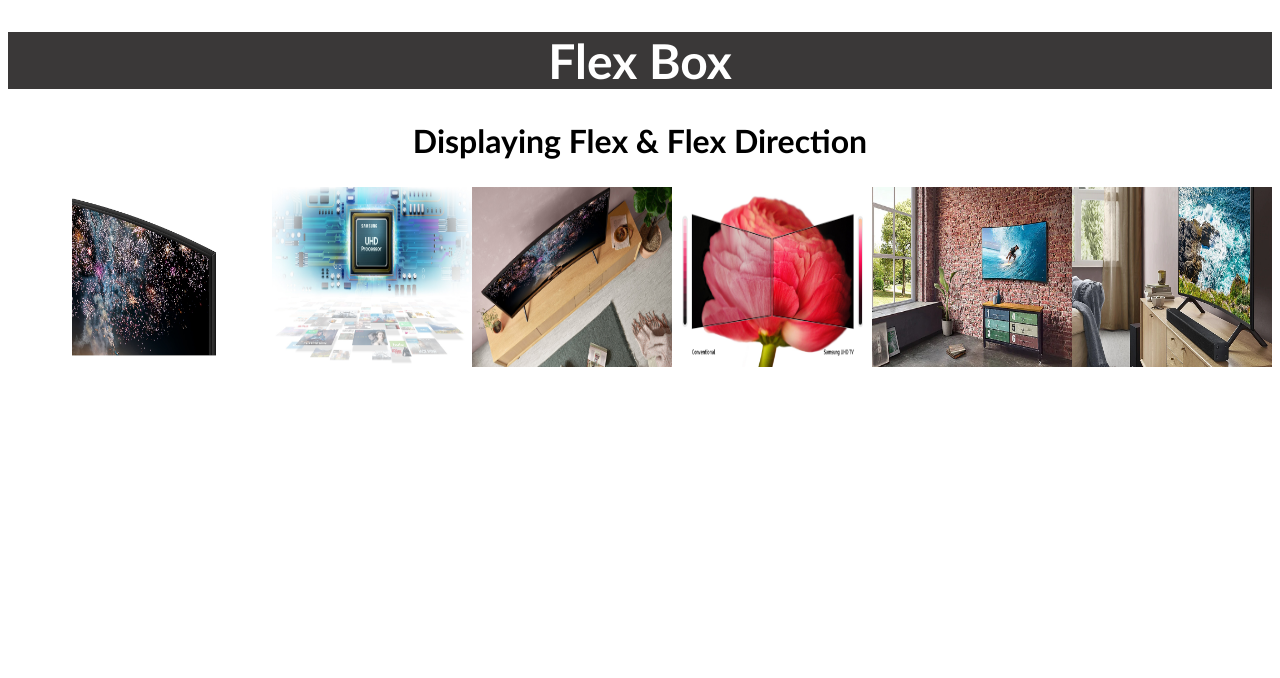
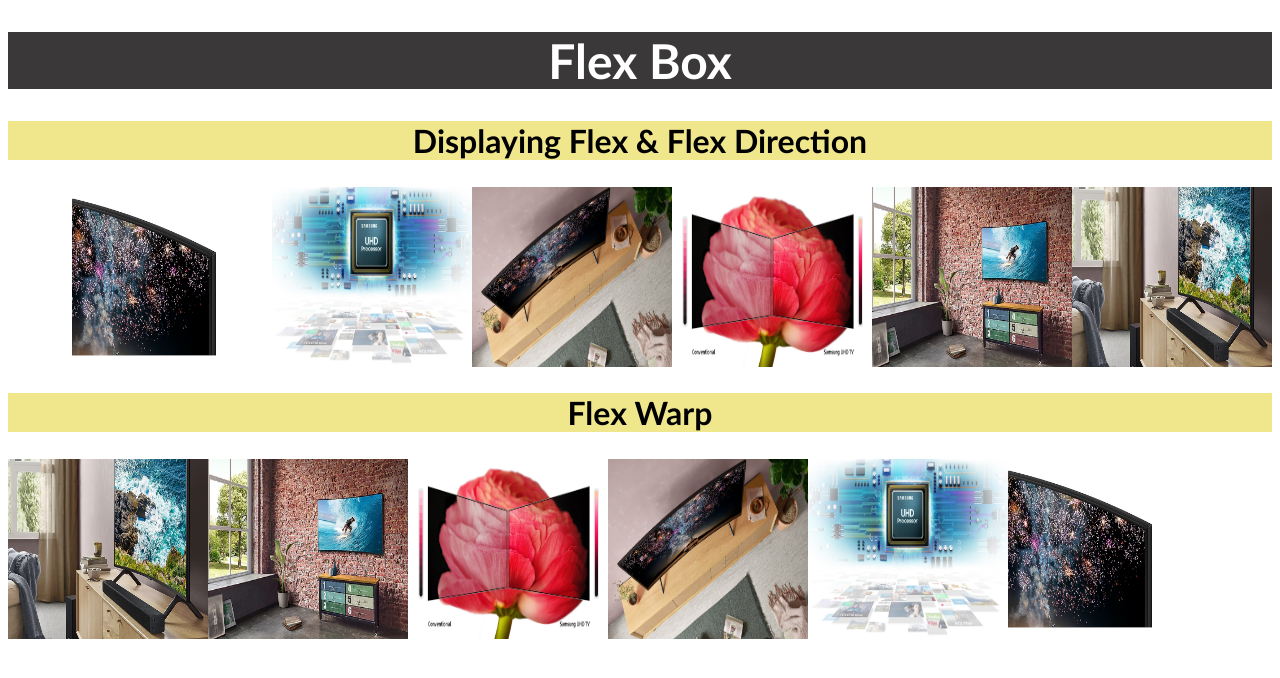
Before and after one commit to MAST1999/Flex-Box, a plain HTML site: page index.html in a window 1280 px wide. Drawn offline with Linux system fonts and the light colour scheme.

Commit message:
Flex wrap and note.md added

```diff
--- a/index.html
+++ b/index.html
@@ -26,5 +26,23 @@
         alt=""
       />
     </div>
+    <h2>Flex Warp</h2>
+    <div class="container flex-wrap">
+      <img src="./images/sg-feature-lifestyle-gallery-153153298.jpg" alt="" />
+      <img src="./images/sg-feature-lifestyle-gallery-153153299.jpg" alt="" />
+      <img src="./images/sg-feature-purcolor-153153277.jpg" alt="" />
+      <img
+        src="./images/sg-feature-slim-with-modern-simplicity-153153273.jpg"
+        alt=""
+      />
+      <img
+        src="./images/sg-feature-uhd-processor-powerful-picture-quality-153153322.jpg"
+        alt=""
+      />
+      <img
+        src="./images/sg-uhd-ru7300-ua65ru7300kxxs-detailblack-153153252.jpg"
+        alt=""
+      />
+    </div>
   </body>
 </html>
--- a/style.css
+++ b/style.css
@@ -16,6 +16,7 @@ h1 {
 h2 {
   font-size: 2rem;
   text-align: center;
+  background-color: khaki;
 }
 
 /* Flex box starts here! */
@@ -24,3 +25,7 @@ h2 {
   /* flex-direction: column; */
   flex-direction: row-reverse;
 }
+.flex-wrap{
+    display: flex;
+    flex-wrap: ;
+}
```
Also changed, not shown: 1 other file.
